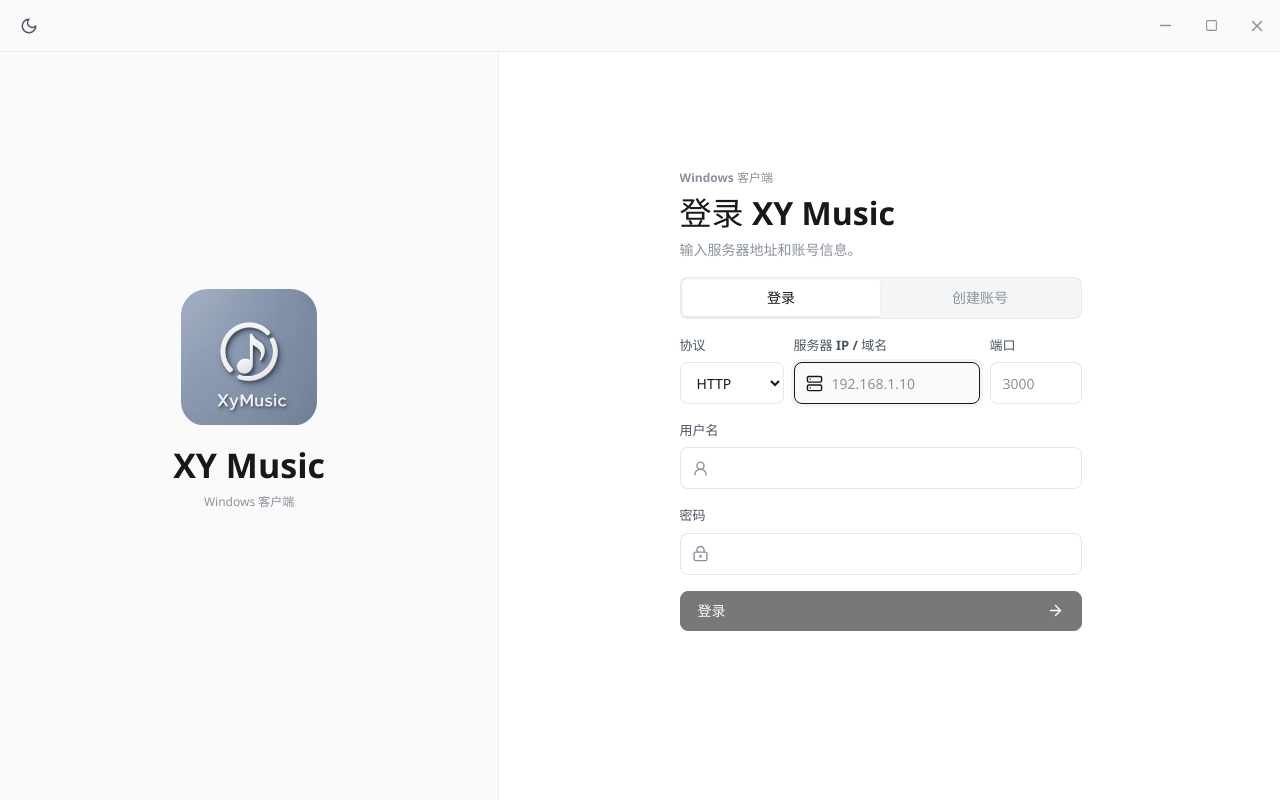
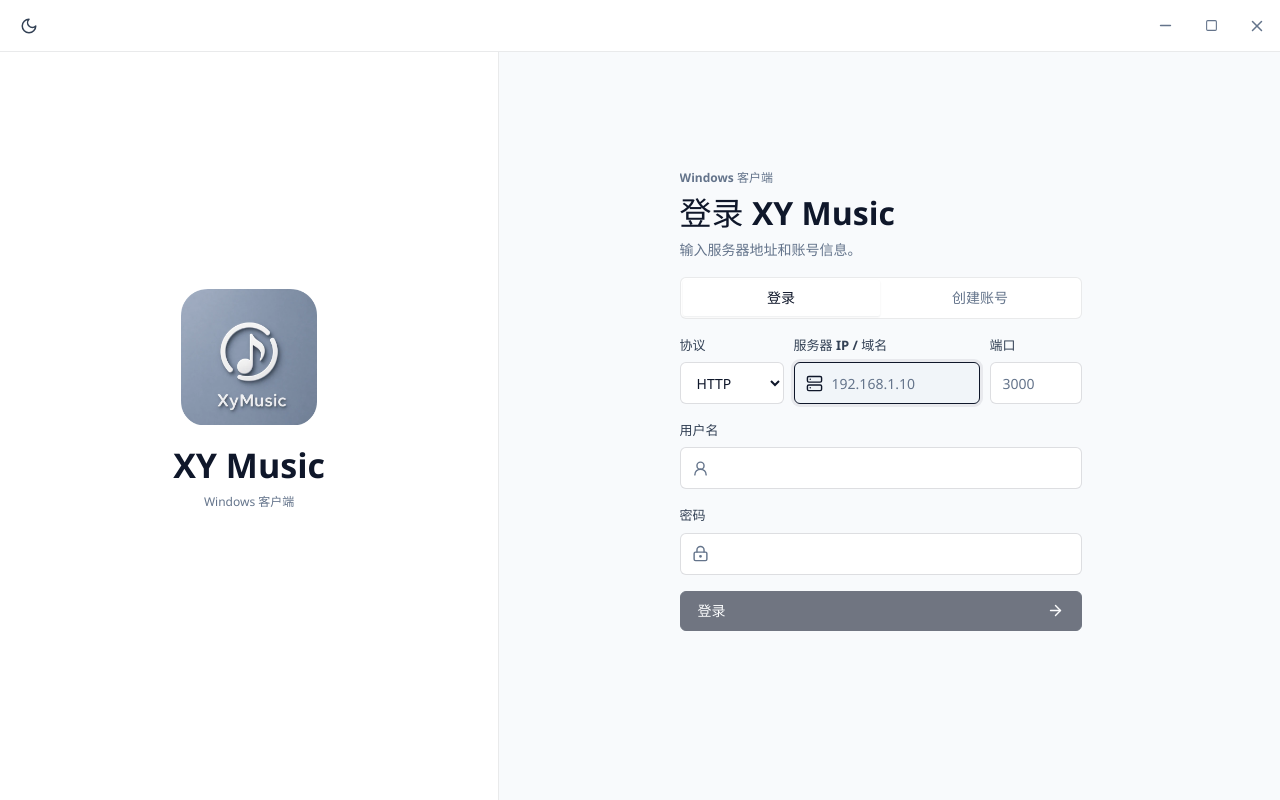
Before and after one commit to muchenspace/XyMusic, a Vue app in the folder Client/XyMusicForWin/: page / in a window 1280 px wide. Built offline with nearby package versions, Linux system fonts and the light colour scheme.

Commit message:
优化桌面端大屏响应式布局与界面对比度

```diff
--- a/Client/XyMusicForWin/src/styles/tokens.css
+++ b/Client/XyMusicForWin/src/styles/tokens.css
@@ -85,50 +85,50 @@
 
 [data-theme="light"] {
   color-scheme: light;
-  --bg: #ffffff;
-  --bg-elevated: #fafafa;
-  --sidebar-bg: #eceef2;
-  --surface: #f4f5f7;
+  --bg: #f8fafc;
+  --bg-elevated: #ffffff;
+  --sidebar-bg: #f1f5f9;
+  --surface: #ffffff;
   --surface-solid: #ffffff;
   --surface-raised: #ffffff;
-  --surface-hover: rgba(24, 24, 27, 0.05);
-  --surface-input: #e9ebef;
+  --surface-hover: rgba(15, 23, 42, 0.05);
+  --surface-input: #e2e8f0;
   --overlay: rgba(15, 23, 42, 0.38);
 
-  --text: #18181b;
-  --text-secondary: #4b5563;
-  --text-muted: #8b929d;
-  --text-disabled: #cbd5e1;
-  --line: rgba(24, 24, 27, 0.06);
-  --line-strong: rgba(24, 24, 27, 0.12);
+  --text: #0f172a;
+  --text-secondary: #334155;
+  --text-muted: #64748b;
+  --text-disabled: #94a3b8;
+  --line: rgba(15, 23, 42, 0.09);
+  --line-strong: rgba(15, 23, 42, 0.18);
 
-  --accent: #18181b;
-  --accent-hover: #000000;
-  --accent-pressed: #27272a;
-  --accent-soft: rgba(24, 24, 27, 0.05);
+  --accent: #0f172a;
+  --accent-hover: #1e293b;
+  --accent-pressed: #020617;
+  --accent-soft: rgba(15, 23, 42, 0.07);
   --accent-contrast: #ffffff;
-  --success: #22c55e;
-  --success-soft: rgba(34, 197, 94, 0.1);
+  --success: #16a34a;
+  --success-soft: rgba(22, 163, 74, 0.1);
   --danger: #ef4444;
   --danger-soft: rgba(239, 68, 68, 0.1);
   --warning: #f59e0b;
   --warning-soft: rgba(245, 158, 11, 0.1);
 
   --control-bg: #ffffff;
-  --control-bg-hover: #fafafa;
-  --control-border: rgba(24, 24, 27, 0.1);
-  --control-track: rgba(24, 24, 27, 0.08);
-  --control-highlight: rgba(255, 255, 255, 0.85);
-  --control-shadow: 0 1px 3px rgba(0, 0, 0, 0.05);
+  --control-bg-hover: #f1f5f9;
+  --control-border: rgba(15, 23, 42, 0.14);
+  --control-track: rgba(15, 23, 42, 0.13);
+  --control-highlight: rgba(255, 255, 255, 0.95);
+  --control-shadow: 0 1px 3px rgba(0, 0, 0, 0.06);
 
-  --focus: rgba(24, 24, 27, 0.3);
-  --shadow-sm: 0 1px 2px rgba(0, 0, 0, 0.04);
-  --shadow-md: 0 8px 24px rgba(0, 0, 0, 0.06);
-  --shadow-lg: 0 20px 48px rgba(0, 0, 0, 0.1);
+  --focus: rgba(15, 23, 42, 0.35);
+  --shadow-sm: 0 1px 3px rgba(0, 0, 0, 0.05), 0 1px 2px rgba(0, 0, 0, 0.03);
+  --shadow-md: 0 4px 14px rgba(0, 0, 0, 0.06);
+  --shadow-lg: 0 16px 36px rgba(0, 0, 0, 0.09);
 
-  --radius-sm: 8px;
-  --radius-md: 12px;
-  --radius-lg: 16px;
-  --radius-xl: 20px;
+  --radius-sm: 6px;
+  --radius-md: 10px;
+  --radius-lg: 14px;
+  --radius-xl: 18px;
   --radius-full: 9999px;
 }
```
Also changed, not shown: Client/XyMusicForWin/src/styles/content.css (+27 -25 lines).
